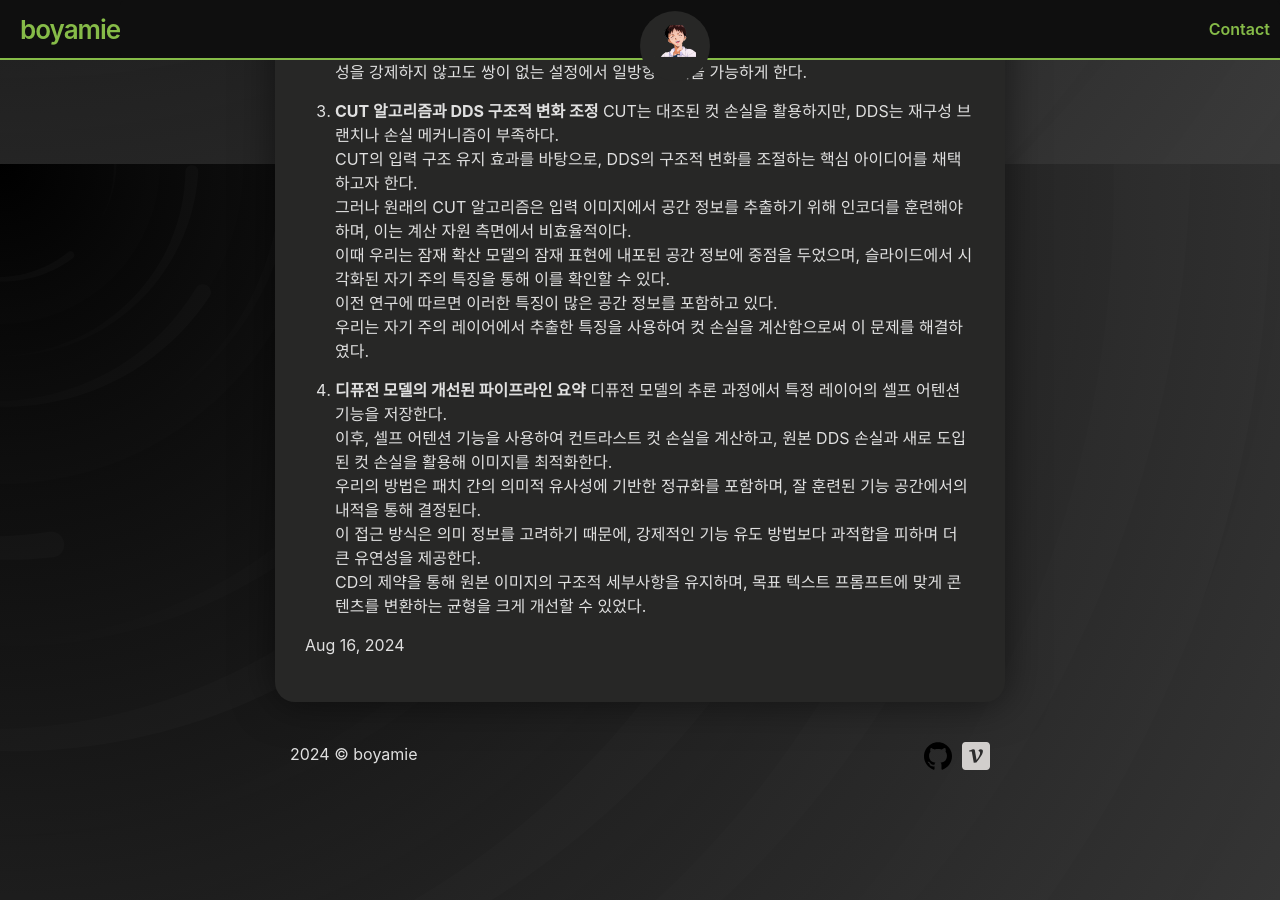
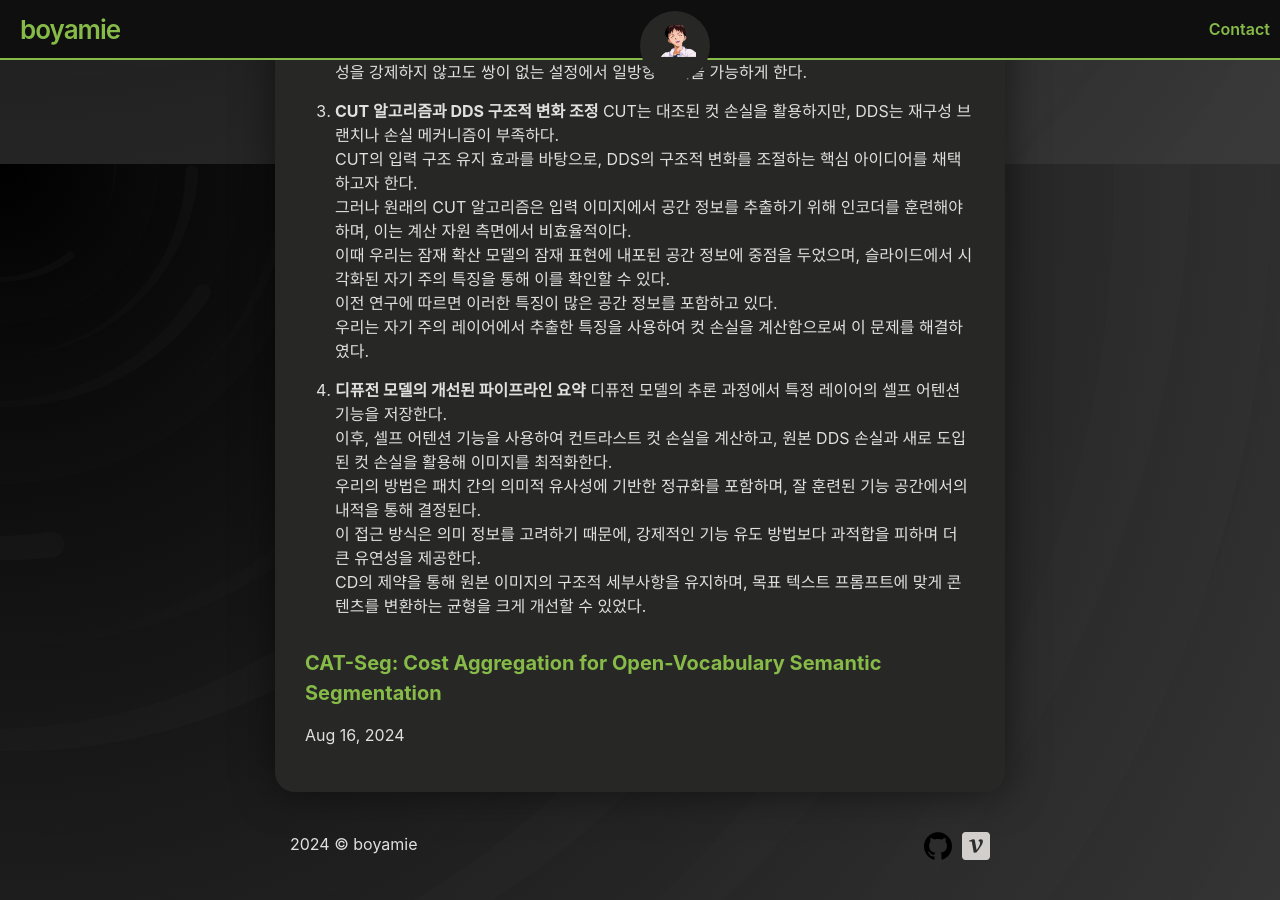
Before and after one commit to boyamie/boyamie.github.io, a Jekyll site: the page built from _posts/2024-08-16-boostcamp_010.md, in a window 1280 px wide and 900 px high, scrolled down 1756 px. Built offline with Jekyll 4.4.1, drawn with Linux system fonts in a browser that asks for light colours.

Commit message:
Update 2024-08-16-boostcamp_010.md

```diff
--- a/_posts/2024-08-16-boostcamp_010.md
+++ b/_posts/2024-08-16-boostcamp_010.md
@@ -58,3 +58,5 @@ tags: [Naver Boostcamp, daily report]
     우리의 방법은 패치 간의 의미적 유사성에 기반한 정규화를 포함하며, 잘 훈련된 기능 공간에서의 내적을 통해 결정된다.
     이 접근 방식은 의미 정보를 고려하기 때문에, 강제적인 기능 유도 방법보다 과적합을 피하며 더 큰 유연성을 제공한다.
     CD의 제약을 통해 원본 이미지의 구조적 세부사항을 유지하며, 목표 텍스트 프롬프트에 맞게 콘텐츠를 변환하는 균형을 크게 개선할 수 있었다.
+
+#### **[CAT-Seg: Cost Aggregation for Open-Vocabulary Semantic Segmentation](https://arxiv.org/abs/2303.11797)**
```
